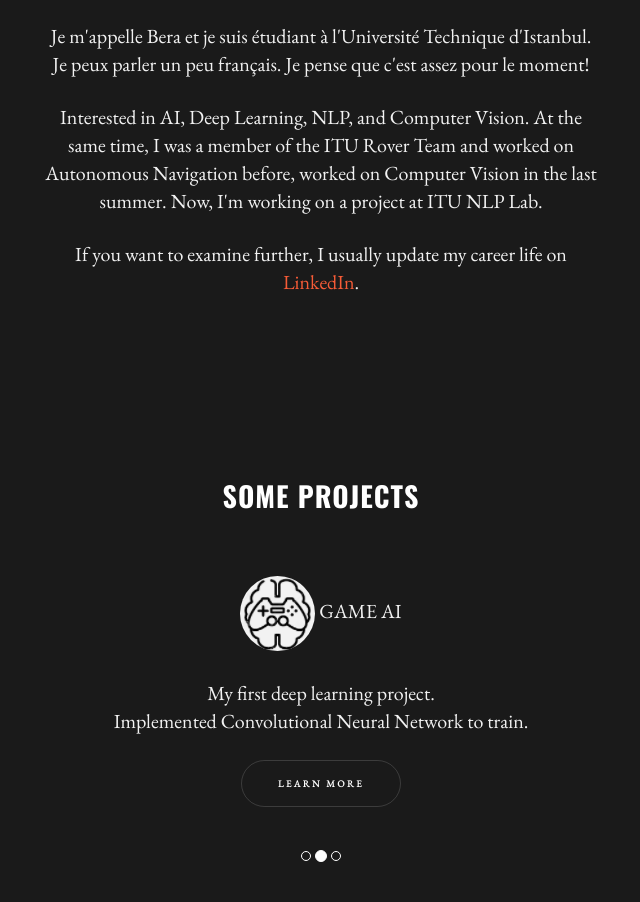
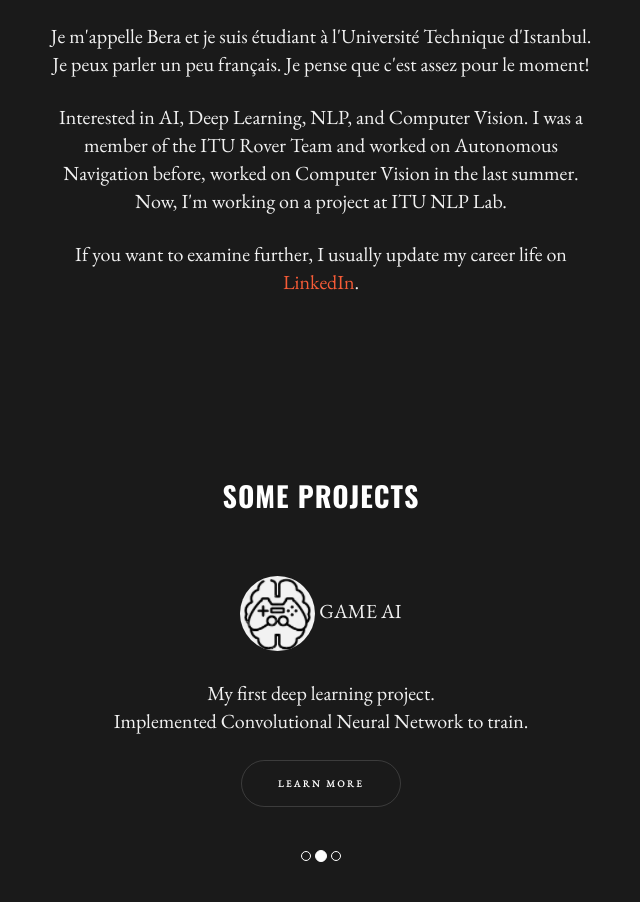
Before and after one commit to Supomera/omer-bera, a plain HTML site: page index.html in a window 1280 px wide. Shown: the part 1127-2029 px from the top of the page, without its empty margins (319-959 px from the left). Drawn offline with nearby package versions, Linux system fonts and the light colour scheme.

Commit message:
Update index.html

```diff
--- a/index.html
+++ b/index.html
@@ -86,7 +86,7 @@
           <p>I usually listen to pop. I love exploring cafes and going on date with me, myself and I. <br> I'm a dog person, and I prefer mayonnaise to ketchup. These informations make everything clear. Learning French, since we mentioned this let me say that <br> French Literature > Russian Literature. </p>
 
           <p>Je m'appelle Bera et je suis étudiant à l'Université Technique d'Istanbul. Je peux parler un peu français. Je pense que c'est assez pour le moment! </p>
-          <p>Interested in AI, Deep Learning, NLP, and Computer Vision. At the same time, I was a member of the ITU Rover Team and worked on Autonomous Navigation before, worked on Computer Vision in the last summer. Now, I'm working on a project at ITU NLP Lab. </p>
+          <p>Interested in AI, Deep Learning, NLP, and Computer Vision. I was a member of the ITU Rover Team and worked on Autonomous Navigation before, worked on Computer Vision in the last summer. Now, I'm working on a project at ITU NLP Lab. </p>
           <p>If you want to examine further, I usually update my career life on <a href="https://www.linkedin.com/in/omerbera/">LinkedIn</a>.</p>
         </div>
       </div>
```
